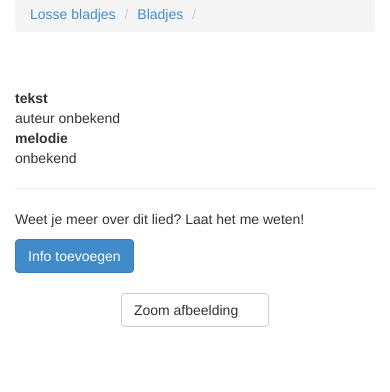
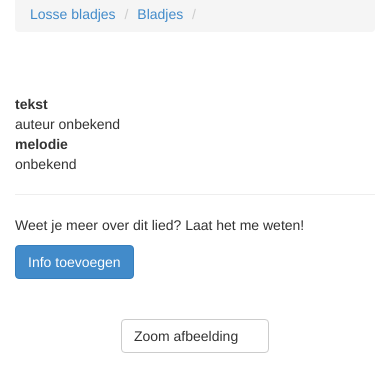
Before and after one commit to berz/lossebladjes, a Flask app: page /blad/1 in a window 390 px wide. Shown: the part 54-446 px from the top of the page. Run offline with Flask 2, Linux system fonts and the light colour scheme; data that the repository does not hold is empty; some libraries are stand-ins or nearby versions; some web fonts are replaced.

Commit message:
fix layout om mobile.

```diff
--- a/losseblaadjes/templates/blad.html
+++ b/losseblaadjes/templates/blad.html
@@ -26,8 +26,8 @@
 
     <h1>{{blad.titel}}</h1>
 
-    <div class="row top-margin">
-        <div id='meta' class="col-sm-6">
+    <div class="row">
+        <div id='meta' class="col-sm-6 top-margin">
             <dl class="dl-horizontal">
                 <dt>tekst</dt><dd>{% if blad.auteur %}{{blad.auteur}}{% else %}auteur onbekend{% endif %}</dd>
                 <dt>melodie</dt><dd>{% if blad.melodie %}{{blad.melodie}}{% else %}onbekend{% endif %}</dd>
@@ -52,7 +52,7 @@
                 </form>
             </div>
         </div>
-        <div id="scans" class="col-sm-6">
+        <div id="scans" class="col-sm-6  top-margin">
             <div class="row center-block" style="display:table">
 
                 {% if blad.scans|length > 1 %}
```
